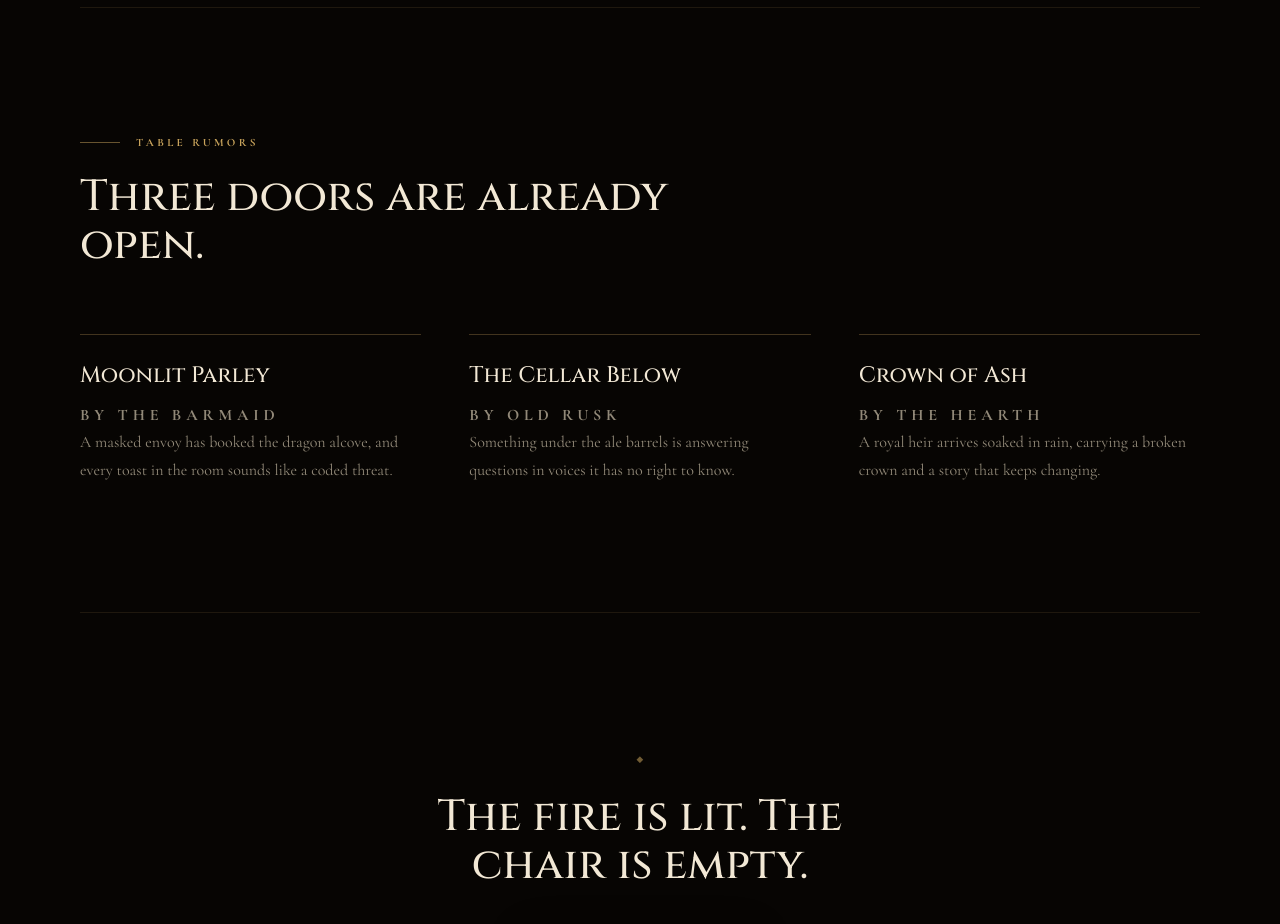
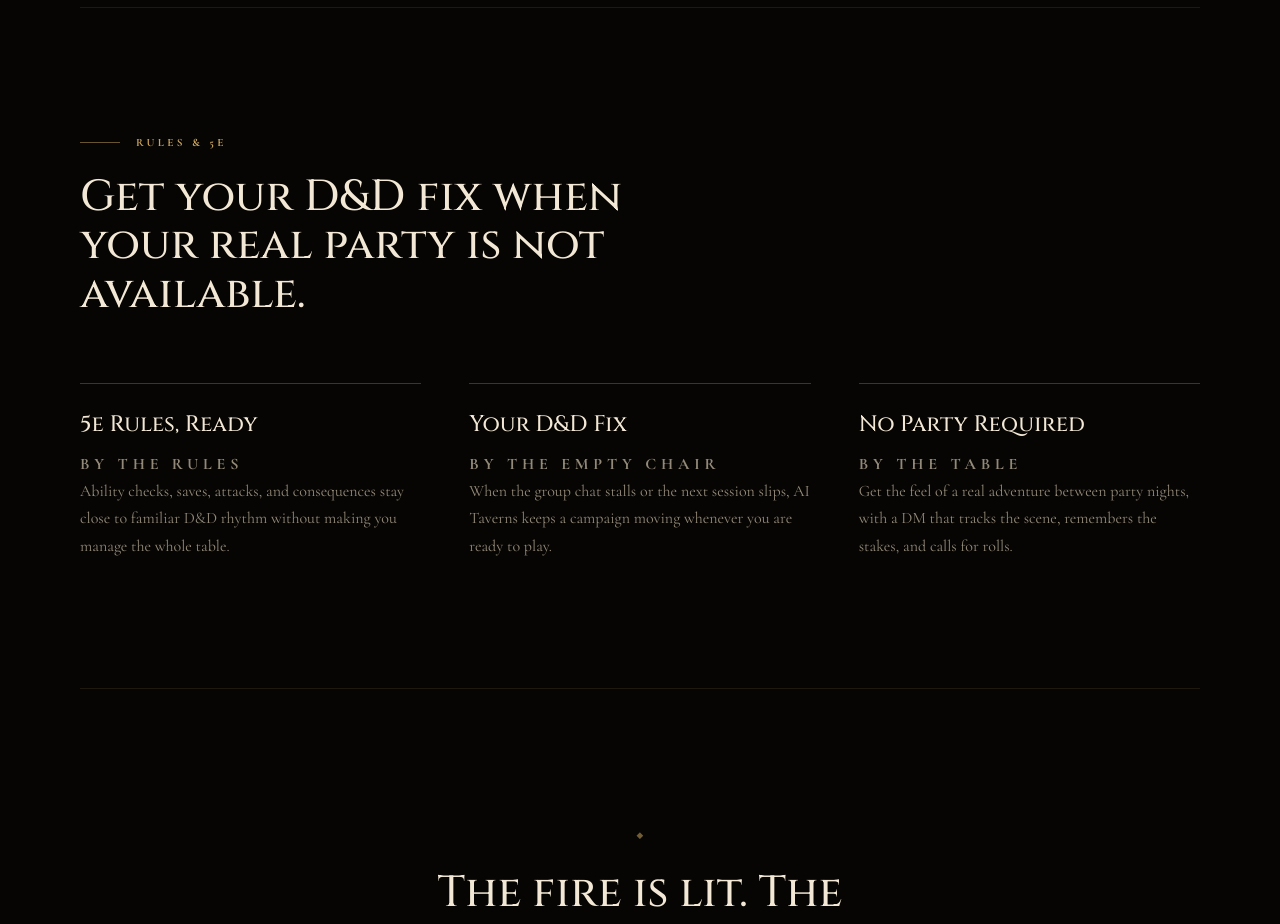
Before and after one commit to FielZachary/ai-taverns, a Next.js app in the folder apps/web/: page / in a window 1280 px wide. Shown: the part 1620-2544 px from the top of the page. Built offline with nearby package versions, Linux system fonts and the light colour scheme.

Commit message:
Update landing rules section copy

```diff
--- a/apps/web/app/page.tsx
+++ b/apps/web/app/page.tsx
@@ -23,22 +23,22 @@ const pillars = [
 
 const scenarios = [
   {
-    title: "Moonlit Parley",
-    author: "The Barmaid",
+    title: "5e Rules, Ready",
+    author: "The Rules",
     description:
-      "A masked envoy has booked the dragon alcove, and every toast in the room sounds like a coded threat."
+      "Ability checks, saves, attacks, and consequences stay close to familiar D&D rhythm without making you manage the whole table."
   },
   {
-    title: "The Cellar Below",
-    author: "Old Rusk",
+    title: "Your D&D Fix",
+    author: "The Empty Chair",
     description:
-      "Something under the ale barrels is answering questions in voices it has no right to know."
+      "When the group chat stalls or the next session slips, AI Taverns keeps a campaign moving whenever you are ready to play."
   },
   {
-    title: "Crown of Ash",
-    author: "The Hearth",
+    title: "No Party Required",
+    author: "The Table",
     description:
-      "A royal heir arrives soaked in rain, carrying a broken crown and a story that keeps changing."
+      "Get the feel of a real adventure between party nights, with a DM that tracks the scene, remembers the stakes, and calls for rolls."
   }
 ];
 
@@ -112,8 +112,10 @@ export default function HomePage() {
       </section>
 
       <section className="landing-section landing-scenarios" aria-labelledby="scenario-title">
-        <p className="landing-section-label">Table Rumors</p>
-        <h2 id="scenario-title">Three doors are already open.</h2>
+        <p className="landing-section-label">Rules & 5e</p>
+        <h2 id="scenario-title">
+          Get your D&D fix when your real party is not available.
+        </h2>
         <div className="landing-scenario-grid">
           {scenarios.map((scenario) => (
             <article key={scenario.title}>
```
